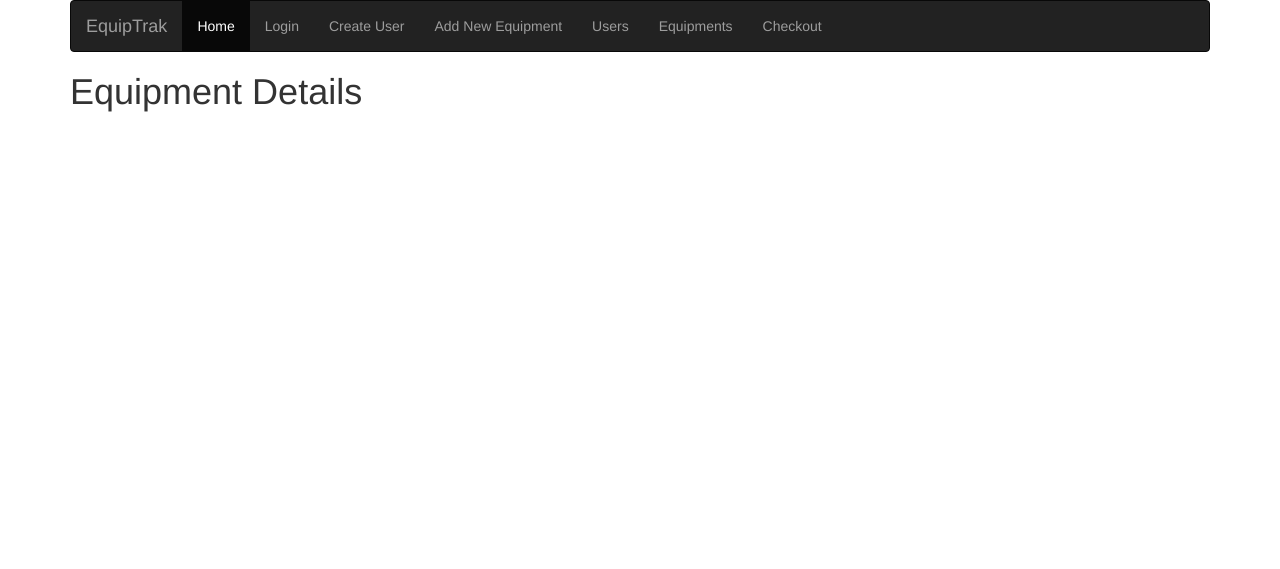
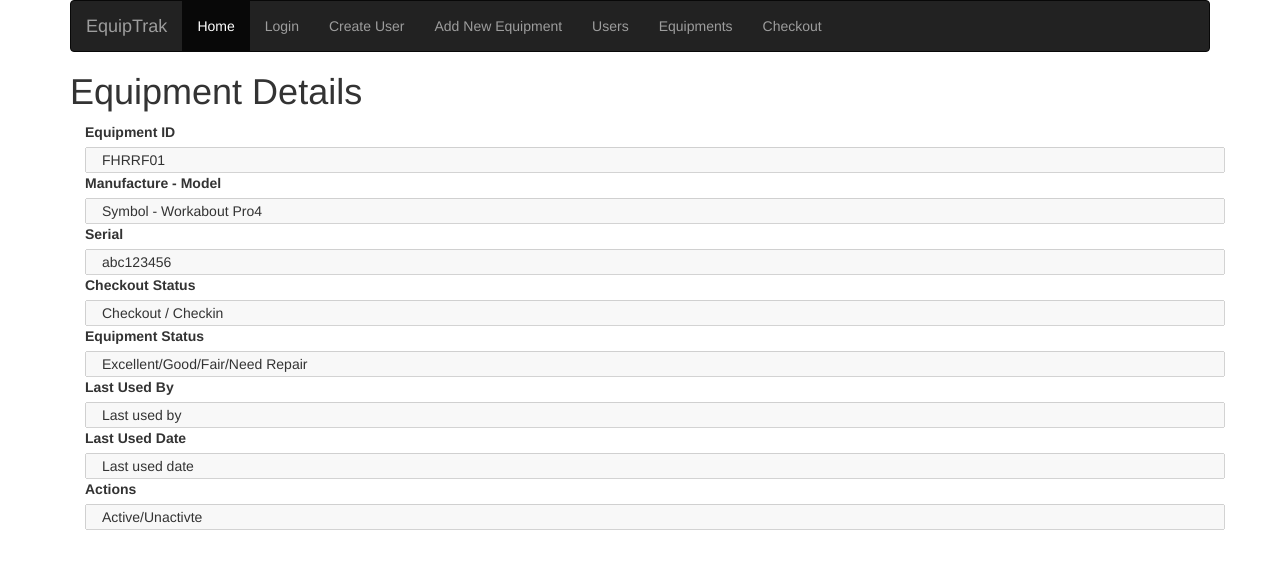
Before and after one commit to codingdojo-projects-algos-august-2019/ThomasT, a Flask app: page /equipments/1 in a window 1280 px wide. Shown: the top 569 px of the page. Run offline with Flask 2, Linux system fonts and the light colour scheme; data comes from the database, SQL or seed files in the repository; some libraries are stand-ins or nearby versions.

Commit message:
equipDetail and link to equipdetail completed

```diff
--- a/equip-trak/controller_functions.py
+++ b/equip-trak/controller_functions.py
@@ -4,7 +4,6 @@ from models import User, Equipment, Status, Admin, Condition, Transaction
 
 
 def root():
-    # dojoList = Dojo.query.all()
     return render_template('index.html')
 
 
@@ -13,15 +12,12 @@ def register():
 
 
 def addUser():
-    print('request', request.form)
     newUser = User(
         first_name=request.form['firstName'],
         last_name=request.form['lastName'],
         email=request.form['email'],
         user_name=request.form['userName'],
         password=request.form['pw1'])
-
-    print(newUser)
     db.session.add(newUser)
     db.session.commit()
     return redirect('/')
@@ -62,10 +58,6 @@ def addEquipment():
 def checkoutPage():
     equip = Equipment.query.all()
     con = Condition.query.all()
-    print("*"*50)
-    print('equip', equip)
-    print('conditions', con)
-    print("*"*50)
     return render_template('/checkout.html', equip=equip, conditions=con)
 
 
--- a/equip-trak/models.py
+++ b/equip-trak/models.py
@@ -1,7 +1,5 @@
 from sqlalchemy.sql import func
 from config import db
-
-7
 
 
 class User(db.Model):
--- a/equip-trak/templates/equipmentDetails.html
+++ b/equip-trak/templates/equipmentDetails.html
@@ -22,6 +22,90 @@
 			<nav class="navbar navbar-inverse"></nav>
 			<main>
 				<h1>Equipment Details</h1>
+				<div class="container">
+					<fieldset disabled="disabled">
+						<div class="form-group">
+							<label for="equipId">Equipment ID</label>
+							<input
+								type="text"
+								name="equipId"
+								id="equipId"
+								class="form-control-lg col-sm-12"
+								value="{{ equip.equip_id }}"
+							/>
+						</div>
+						<div class="form-group">
+							<label for="manuModel">Manufacture - Model</label>
+							<input
+								type="text"
+								name="manuModel"
+								id="manuModel"
+								class="form-control-lg col-sm-12"
+								value="{{ equip.manufacture }} - {{ equip.model }}"
+							/>
+						</div>
+						<div class="form-group">
+							<label for="serial">Serial</label>
+							<input
+								type="text"
+								name="serial"
+								id="serial"
+								class="form-control-lg col-sm-12"
+								value="{{ equip.serial }}"
+							/>
+						</div>
+						<div class="form-group">
+							<label for="inOutStatus">Checkout Status</label>
+							<input
+								type="text"
+								name="inOutStatus"
+								id="inOutStatus"
+								class="form-control-lg col-sm-12"
+								value="Checkout / Checkin"
+							/>
+						</div>
+						<div class="form-group">
+							<label for="equipStatus">Equipment Status</label>
+							<input
+								type="text"
+								name="equipStatus"
+								id="equipStatus"
+								class="form-control-lg col-sm-12"
+								value="Excellent/Good/Fair/Need Repair"
+							/>
+						</div>
+						<div class="form-group">
+							<label for="lastUsedBy">Last Used By</label>
+							<input
+								type="text"
+								name="lastUsedBy"
+								id="lastUsedBy"
+								class="form-control-lg col-sm-12"
+								value="Last used by"
+							/>
+						</div>
+						<div class="form-group">
+							<label for="lastUsedDate">Last Used Date</label>
+							<input
+								type="text"
+								name="lastUsedDate"
+								id="lastUsedDate"
+								class="form-control-lg col-sm-12"
+								value="Last used date"
+							/>
+						</div>
+						<div class="form-group">
+							<label for="action">Actions</label>
+							<input
+								type="text"
+								name="action"
+								id="action"
+								class="form-control-lg col-sm-12"
+								value="Active/Unactivte"
+							/>
+						</div>
+					</fieldset>
+				</div>
 			</main>
 		</div>
 	</body>
--- a/equip-trak/templates/equipments.html
+++ b/equip-trak/templates/equipments.html
@@ -35,7 +35,7 @@
 					</thead>
 					<tbody>
 						{% for item in equip %}
-						<tr>
+						<tr onclick="window.location='/equipments/{{ item.id }}';">
 							<td scope="row">{{ item.id }}</td>
 							<td>{{ item.equip_id }}</td>
 							<td>{{ item.manufacture }} - {{ item.model }}</td>
```
